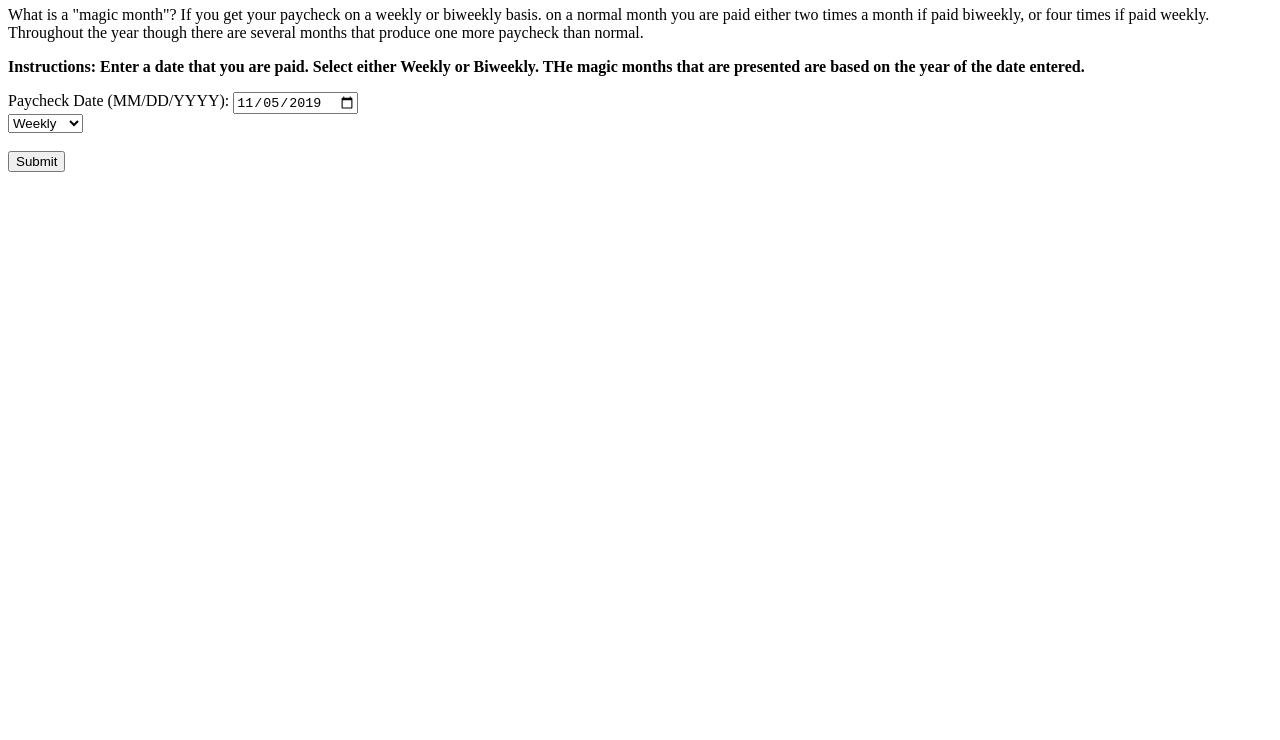
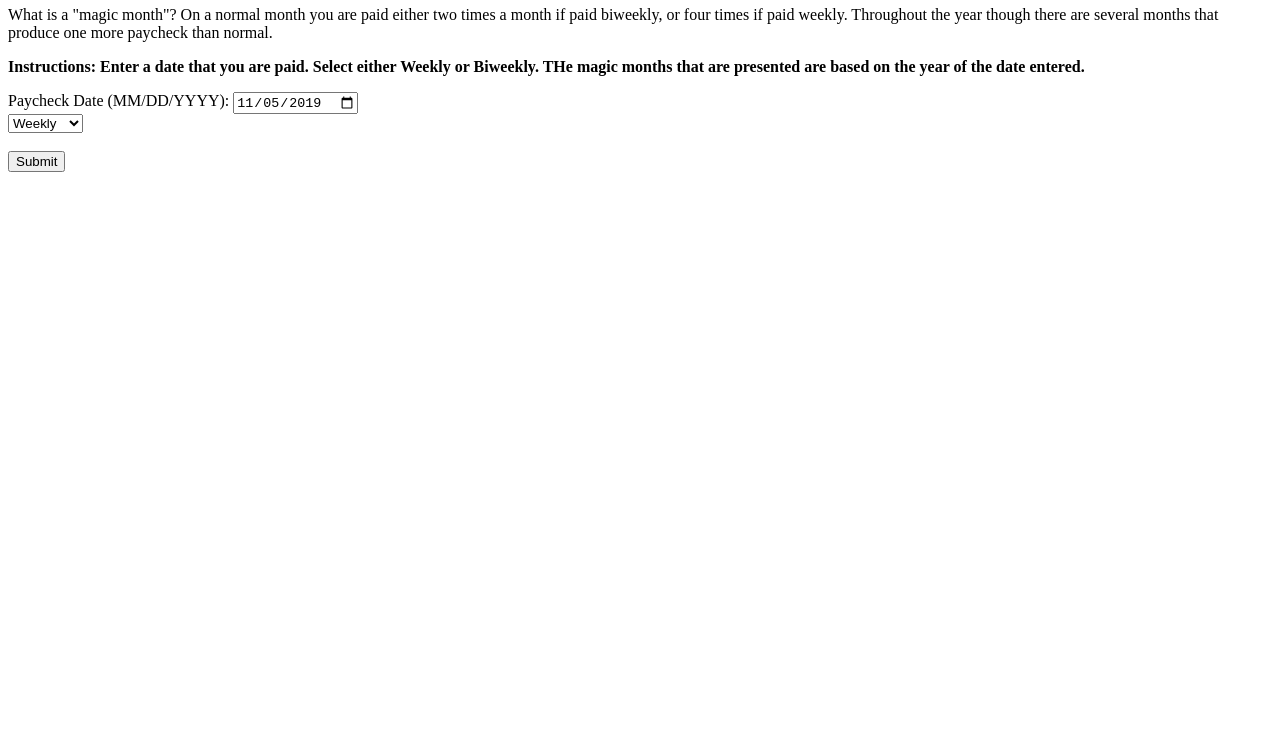
Before and after one commit to aaroncbeam/MagicMonthCalc, a plain HTML site: page index.html in a window 1280 px wide. Shown: the part 60-800 px from the top of the page. Drawn offline with Linux system fonts and the light colour scheme.

Commit message:
Update index.html

```diff
--- a/index.html
+++ b/index.html
@@ -6,8 +6,7 @@
 <body onload="GetTodaysDate()">
 <h1>Magic Month Calculator</h1>
 <p>
-What is a "magic month"? If you get your paycheck on a weekly or biweekly basis.
-  on a normal month you are paid either two times a month if paid biweekly, or four times if paid weekly.
+What is a "magic month"? On a normal month you are paid either two times a month if paid biweekly, or four times if paid weekly.
   Throughout the year though there are several months that produce one more paycheck than normal.
 </p>
   <p>
```
